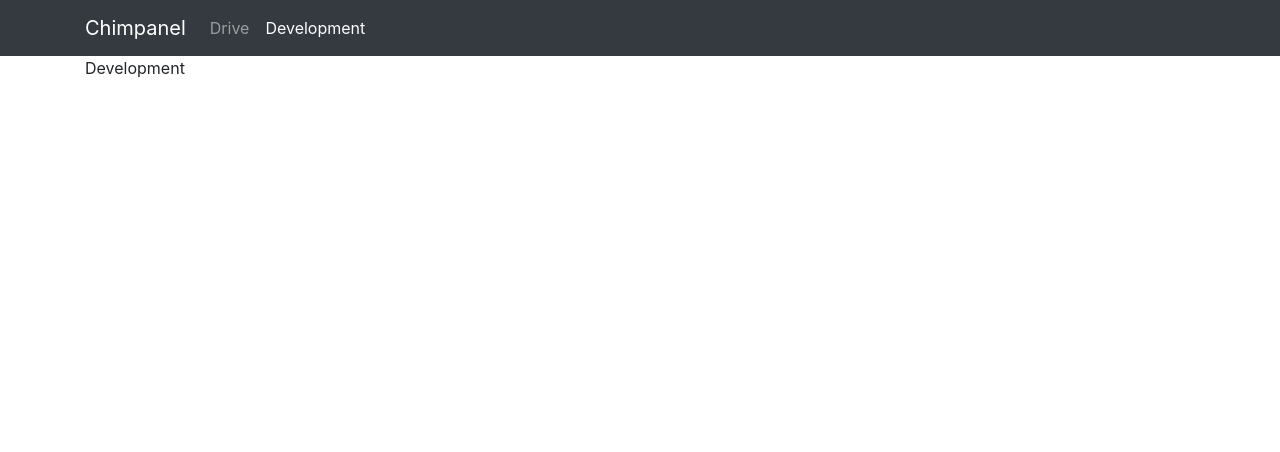
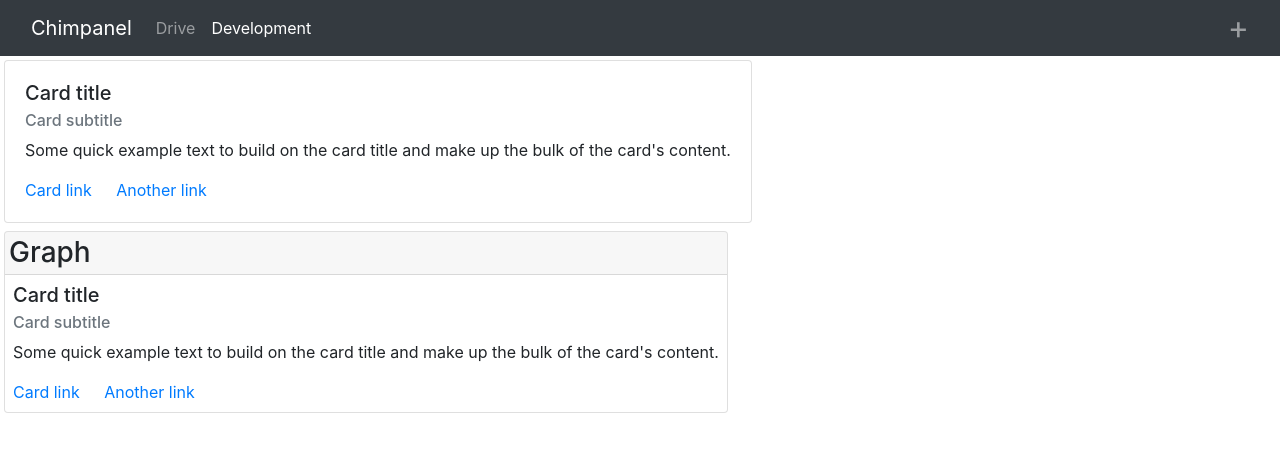
Before and after one commit to team5499/Jungle, a Flask app: template dashboard/templates/dev.html in a window 1280 px wide. Shown: the top 452 px of the page. Run offline with Flask 2, Linux system fonts and the light colour scheme; the template is opened without the code that fills it: most values are stand-ins (such as "Sample title", 1, 10 or a date in 2020); parts of the project's set-up code (start-up, migrations or seed data) failed here and were passed over; some libraries are stand-ins or nearby versions.

Commit message:
Added dropdown for creating new cards

```diff
--- a/dashboard/templates/dev.html
+++ b/dashboard/templates/dev.html
@@ -2,5 +2,25 @@
 {% set page_title = "Development" %}
 {% set active_page = "dev" %}
 {% block board %}
-<div>Development</div>
+<div class="row">
+    <div class="card m-1">
+        <div class="card-body">
+            <h5 class="card-title">Card title</h5>
+            <h6 class="card-subtitle mb-2 text-muted">Card subtitle</h6>
+            <p class="card-text">Some quick example text to build on the card title and make up the bulk of the card's content.</p>
+            <a href="#" class="card-link">Card link</a>
+            <a href="#" class="card-link">Another link</a>
+        </div>
+    </div>
+    <div class="card m-1">
+        <h3 class="card-header p-1">Graph</h3>
+        <div class="card-body p-2">
+            <h5 class="card-title">Card title</h5>
+            <h6 class="card-subtitle mb-2 text-muted">Card subtitle</h6>
+            <p class="card-text">Some quick example text to build on the card title and make up the bulk of the card's content.</p>
+            <a href="#" class="card-link">Card link</a>
+            <a href="#" class="card-link">Another link</a>
+        </div>
+    </div>
+<div/>
 {% endblock %}
--- a/dashboard/templates/layout.html
+++ b/dashboard/templates/layout.html
@@ -16,13 +16,6 @@
     <link rel="stylesheet" href="{{ url_for("static", filename="css/bootstrap.min.css") }}">
     <link rel="stylesheet" href="{{ url_for("static", filename="css/font-awesome.min.css") }}">
 
-    <script src="{{ url_for("static", filename="javascript/jquery-3.3.1.min.js") }}"></script>
-    <script src="{{ url_for("static", filename="javascript/popper.min.js") }}"></script>
-    <script src="{{ url_for("static", filename="javascript/tooltip.min.js") }}"></script>
-    <script src="{{ url_for("static", filename="javascript/bootstrap.min.js") }}"></script>
-    <script src="{{ url_for("static", filename="javascript/socket.io.min.js") }}"></script>
-    <script src="{{ url_for("static", filename="javascript/main.js") }}"></script>
-
     {% block head %}{% endblock %}
 
 </head>
@@ -30,9 +23,9 @@
 <body>
 
     <nav class="navbar navbar-expand-lg navbar-dark bg-dark">
-        <div class="container">
+        <div class="container-fluid m-0">
             <a class="navbar-brand" href="/">Chimpanel</a>
-            <button id="nav-collapse-button" class="navbar-toggler" type="button" data-toggle="collapse" data-target="navbar" aria-controls="navbar" aria-expanded="false" aria-label="Toggle navigation">
+            <button id="nav-collapse-button" class="navbar-toggler" type="button" data-toggle="collapse" data-target=".navbar-collapse" aria-controls="navbar" aria-expanded="false" aria-label="Toggle navigation">
                 <span class="navbar-toggler-icon"></span>
             </button>
             <div class="collapse navbar-collapse" id="navbar">
@@ -43,11 +36,21 @@
                     </li>
                     {% endfor %}
                 </ul>
+                <ul class="navbar-nav ml-auto">
+                    <li class="nav-item dropleft">
+                        <a class="nav-link p-0" href="#" role="button" data-toggle="dropdown" style="font-size: 2rem; line-height: 2rem" title="Add a card to the dashboard">&plus;</a>
+                        <div class="dropdown-menu">
+                            <a class="dropdown-item" href="#">Action</a>
+                            <a class="dropdown-item" href="#">Another action</a>
+                            <a class="dropdown-item" href="#">Something else here</a>
+                        </div>
+                    </li>
+                </ul>
             </div>
         </div>
     </nav>
 
-    <div class="container">
+    <div class="container-fluid m-0">
         {% block board %}
             <div class="jumbotron">
                 <h1>Label</h1>
@@ -56,5 +59,12 @@
         {% endblock %}
     </div>
 
+    <script src="{{ url_for("static", filename="javascript/jquery-3.3.1.min.js") }}"></script>
+    <script src="{{ url_for("static", filename="javascript/popper.min.js") }}"></script>
+    <script src="{{ url_for("static", filename="javascript/tooltip.min.js") }}"></script>
+    <script src="{{ url_for("static", filename="javascript/bootstrap.min.js") }}"></script>
+    <script src="{{ url_for("static", filename="javascript/socket.io.min.js") }}"></script>
+    <script src="{{ url_for("static", filename="javascript/main.js") }}"></script>
+
 </body>
 </html>
```
